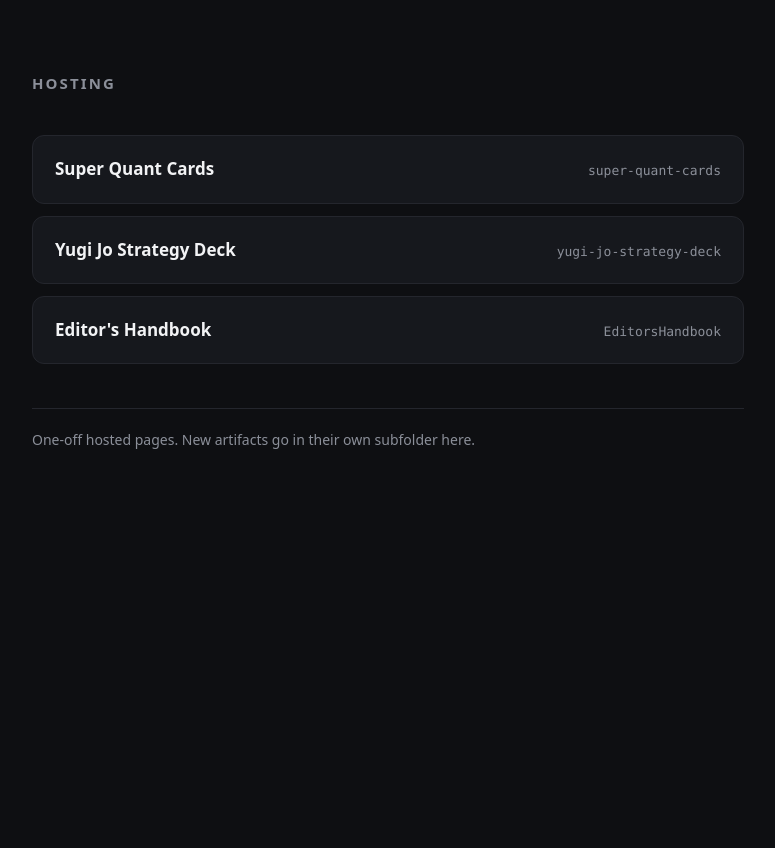
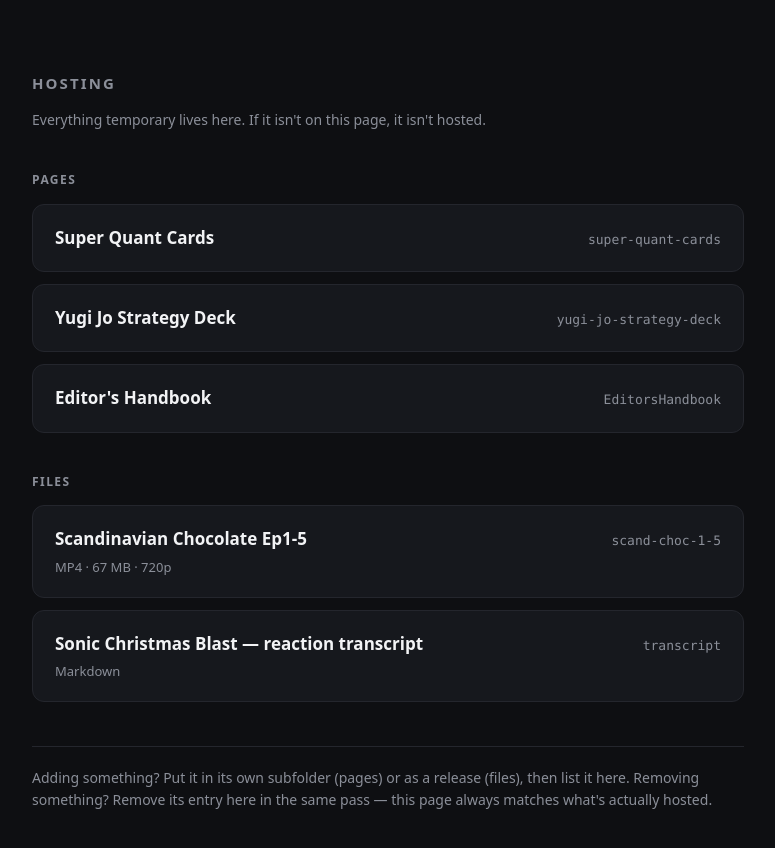
Before and after one commit to Yugi-Jo/hosting, a plain HTML site: page index.html in a window 1280 px wide. Shown: the whole page, without its empty margins (252-1027 px from the left). Before the commit the page ends 800 px from the top, so only its background shows below. Drawn offline with Linux system fonts and the light colour scheme.

Commit message:
Landing page: list Pages and Files, keep it matching what's hosted

```diff
--- a/index.html
+++ b/index.html
@@ -16,7 +16,10 @@
     -webkit-font-smoothing:antialiased;
   }
   .wrap{max-width:760px;margin:0 auto;padding:72px 24px 96px}
-  h1{font-size:15px;font-weight:600;letter-spacing:.14em;text-transform:uppercase;color:var(--dim);margin:0 0 40px}
+  h1{font-size:15px;font-weight:600;letter-spacing:.14em;text-transform:uppercase;color:var(--dim);margin:0 0 14px}
+  .sub{font-size:14px;color:var(--dim);margin:0 0 40px}
+  h2{font-size:12px;font-weight:600;letter-spacing:.12em;text-transform:uppercase;color:var(--dim);margin:40px 0 14px}
+  h2:first-of-type{margin-top:0}
   ul{list-style:none;margin:0;padding:0;display:grid;gap:12px}
   a.item{
     display:flex;align-items:baseline;gap:16px;
@@ -26,19 +29,33 @@
   }
   a.item:hover{border-color:var(--accent);transform:translateY(-1px)}
   .name{font-size:17px;font-weight:550}
-  .slug{margin-left:auto;font:13px ui-monospace,SFMono-Regular,Menlo,monospace;color:var(--dim)}
+  .slug{margin-left:auto;font:13px ui-monospace,SFMono-Regular,Menlo,monospace;color:var(--dim);white-space:nowrap}
+  .meta{font-size:13px;color:var(--dim);margin-top:4px}
   .note{margin-top:44px;font-size:14px;color:var(--dim);border-top:1px solid var(--line);padding-top:20px}
 </style>
 </head>
 <body>
   <div class="wrap">
     <h1>Hosting</h1>
+    <p class="sub">Everything temporary lives here. If it isn't on this page, it isn't hosted.</p>
+
+    <h2>Pages</h2>
     <ul>
       <li><a class="item" href="./super-quant-cards/"><span class="name">Super Quant Cards</span><span class="slug">super-quant-cards</span></a></li>
       <li><a class="item" href="./yugi-jo-strategy-deck/"><span class="name">Yugi Jo Strategy Deck</span><span class="slug">yugi-jo-strategy-deck</span></a></li>
       <li><a class="item" href="./EditorsHandbook/"><span class="name">Editor's Handbook</span><span class="slug">EditorsHandbook</span></a></li>
     </ul>
-    <p class="note">One-off hosted pages. New artifacts go in their own subfolder here.</p>
+
+    <h2>Files</h2>
+    <ul>
+      <li><a class="item" href="./releases/download/scand-choc-1-5/Scandinavian-Chocolate-Ep1-5.mp4"><span><span class="name">Scandinavian Chocolate Ep1-5</span><div class="meta">MP4 &middot; 67&nbsp;MB &middot; 720p</div></span><span class="slug">scand-choc-1-5</span></a></li>
+      <li><a class="item" href="./releases/download/sonic-christmas-blast-reaction-transcript/sonic-christmas-blast-reaction-transcript.md"><span><span class="name">Sonic Christmas Blast &mdash; reaction transcript</span><div class="meta">Markdown</div></span><span class="slug">transcript</span></a></li>
+    </ul>
+
+    <p class="note">
+      Adding something? Put it in its own subfolder (pages) or as a release (files), then list it here.
+      Removing something? Remove its entry here in the same pass &mdash; this page always matches what's actually hosted.
+    </p>
   </div>
 </body>
 </html>
```
